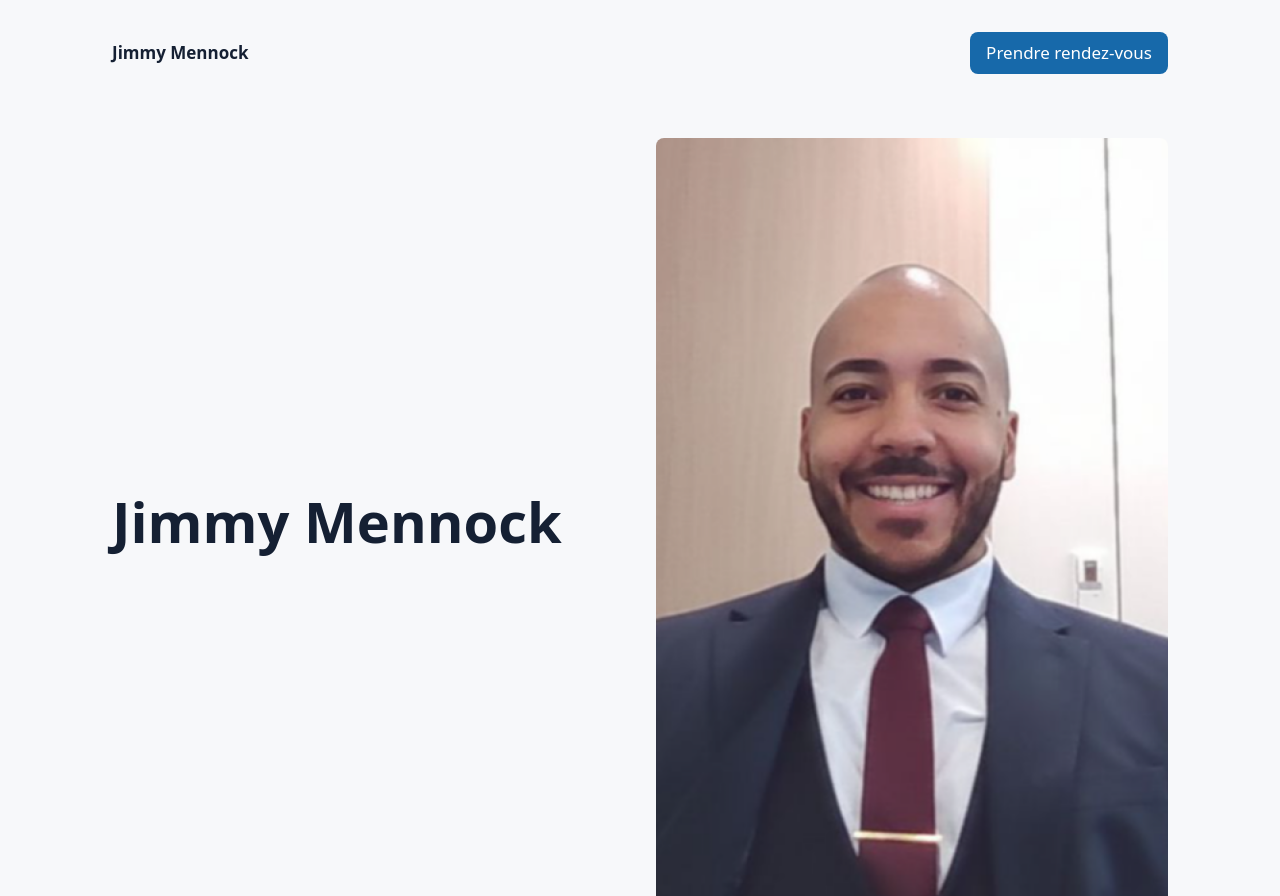
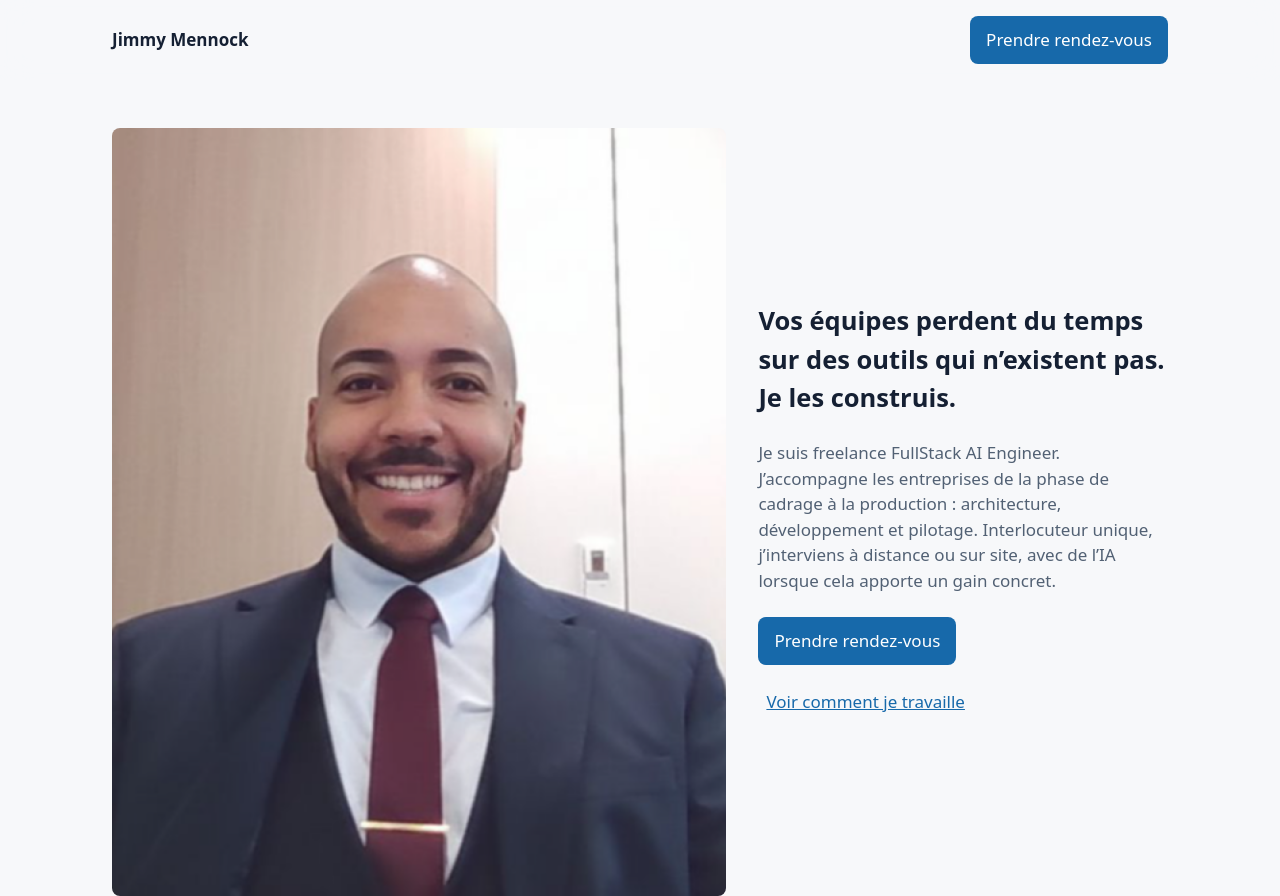
Before and after one commit to ji2myji2my/Site-Vitrine, a plain HTML site: page index.html in a window 1280 px wide. Shown: the top 896 px of the page. Drawn offline with Linux system fonts and the light colour scheme.

Commit message:
feat: add sticky header and hero section

```diff
--- a/css/styles.css
+++ b/css/styles.css
@@ -5,6 +5,7 @@
   --c-muted: #526174;
   --c-accent: #1769aa;
   --c-surface: #ffffff;
+  --c-header: rgb(247 248 250 / 90%);
 
   /* Typographie */
   --font-base: system-ui, -apple-system, "Segoe UI", Roboto, sans-serif;
@@ -64,37 +65,27 @@ a:hover {
   color: var(--c-text);
 }
 
-button,
-.button {
-  background-color: var(--c-accent);
-  border: 0;
-  border-radius: var(--radius);
-  color: var(--c-surface);
-  display: inline-block;
-  font: inherit;
-  padding: var(--sp-1) var(--sp-2);
-  text-decoration: none;
-}
-
-button:hover,
-.button:hover {
-  background-color: var(--c-text);
-  color: var(--c-surface);
-}
-
 .container {
   margin-inline: auto;
   max-width: var(--max-w);
   padding-inline: var(--sp-2);
 }
 
-.site-header,
 .site-footer,
 section {
   padding-block: var(--sp-4);
 }
 
-.site-header .container {
+.site-header {
+  backdrop-filter: blur(var(--sp-2));
+  background-color: var(--c-header);
+  padding-block: var(--sp-2);
+  position: sticky;
+  top: 0;
+  z-index: 1;
+}
+
+.site-header__content {
   align-items: center;
   display: flex;
   gap: var(--sp-2);
@@ -107,41 +98,94 @@ section {
   text-decoration: none;
 }
 
-h1 {
-  font-size: var(--fs-h1);
-  line-height: 1.1;
+.btn {
+  align-items: center;
+  border-radius: var(--radius);
+  display: inline-flex;
+  justify-content: center;
+  min-height: var(--sp-6);
+  padding-inline: var(--sp-2);
+  text-decoration: none;
 }
 
-h2 {
-  font-size: var(--fs-h2);
-  line-height: 1.2;
+.btn--primary {
+  background-color: var(--c-accent);
+  color: var(--c-surface);
 }
 
-.hero-content {
+.btn--primary:hover {
+  background-color: var(--c-text);
+  color: var(--c-surface);
+}
+
+.btn--primary:focus-visible,
+.hero__link:focus-visible,
+.site-logo:focus-visible {
+  outline: var(--sp-1) solid var(--c-accent);
+  outline-offset: var(--sp-1);
+}
+
+.btn--primary:active {
+  background-color: var(--c-muted);
+}
+
+.hero {
+  display: flex;
+  min-height: 80vh;
+  padding-block: var(--sp-6);
+}
+
+.hero__content {
+  align-items: center;
   display: grid;
   gap: var(--sp-4);
 }
 
-.hero-photo {
+.hero__copy {
+  display: flex;
+  flex-direction: column;
+  gap: var(--sp-3);
+}
+
+.hero__intro {
+  color: var(--c-muted);
+  max-width: 60ch;
+}
+
+.hero__actions {
+  align-items: center;
+  display: flex;
+  flex-wrap: wrap;
+  gap: var(--sp-2);
+}
+
+.hero__link {
+  color: var(--c-accent);
+  padding-block: var(--sp-1);
+  padding-inline: var(--sp-1);
+}
+
+.hero__photo {
+  border-radius: var(--radius);
   margin-inline: auto;
   max-width: var(--max-w);
+  order: -1;
   overflow: hidden;
-  border-radius: var(--radius);
 }
 
-.hero-photo img {
+.hero__photo img {
   aspect-ratio: 1;
   object-fit: cover;
   width: 100%;
 }
 
 @media (min-width: 48rem) {
-  .hero-content {
-    align-items: center;
-    grid-template-columns: 1fr 1fr;
+  .hero__content {
+    grid-template-columns: 1.2fr 0.8fr;
   }
 
-  .hero-photo {
+  .hero__photo {
     margin-inline: 0;
+    order: initial;
   }
 }
--- a/index.html
+++ b/index.html
@@ -40,16 +40,16 @@
 
   <body>
     <header class="site-header">
-      <div class="container">
+      <div class="container site-header__content">
         <a class="site-logo" href="#hero" aria-label="Retour en haut de page">
           Jimmy Mennock
         </a>
 
         <a
-          class="button"
+          class="btn btn--primary"
           href="https://calendar.app.google/hfNfLmBxAxeDS5AP7"
           target="_blank"
-          rel="noopener noreferrer"
+          rel="noopener"
         >
           Prendre rendez-vous
         </a>
@@ -57,13 +57,9 @@
     </header>
 
     <main>
-      <section id="hero">
-        <div class="container hero-content">
-          <div class="hero-copy">
-            <h1>Jimmy Mennock</h1>
-          </div>
-
-          <picture class="hero-photo">
+      <section id="hero" class="hero">
+      <div class="container hero__content">
+        <picture class="hero__photo">
           <source srcset="assets/profile.webp" type="image/webp">
           <img
             src="assets/profile.jpg"
@@ -72,6 +68,35 @@
             height="768"
           >
         </picture>
+
+        <div class="hero__copy">
+          <h1>
+            Vos équipes perdent du temps sur des outils qui n’existent pas.
+            Je les construis.
+          </h1>
+
+          <p class="hero__intro">
+            Je suis freelance FullStack AI Engineer. J’accompagne les entreprises
+            de la phase de cadrage à la production : architecture, développement
+            et pilotage. Interlocuteur unique, j’interviens à distance ou sur site,
+            avec de l’IA lorsque cela apporte un gain concret.
+          </p>
+
+          <div class="hero__actions">
+            <a
+              class="btn btn--primary"
+              href="https://calendar.app.google/hfNfLmBxAxeDS5AP7"
+              target="_blank"
+              rel="noopener"
+            >
+              Prendre rendez-vous
+            </a>
+
+            <a class="hero__link" href="#methode">
+              Voir comment je travaille
+            </a>
+          </div>
+        </div>
       </div>
     </section>
 
```
Lines whose indentation alone changed are shown as unchanged.
